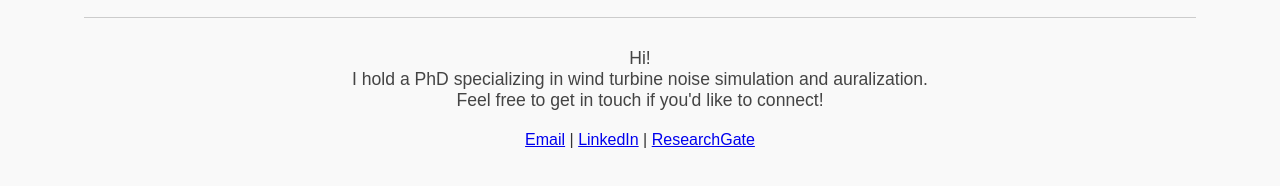
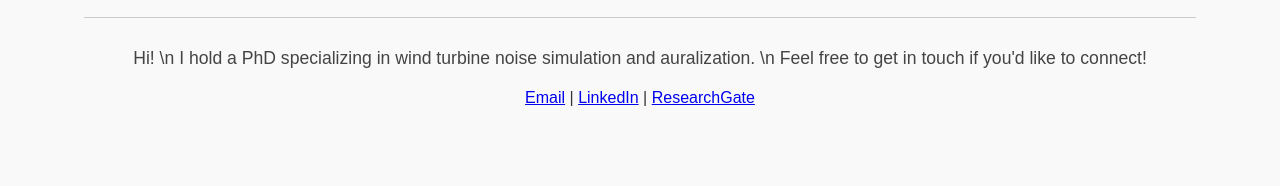
Before and after one commit to a-lost-cause/davidmascarenhas.io, a plain HTML site: page index.html in a window 1280 px wide. Shown: the part 104-290 px from the top of the page. Drawn offline with Linux system fonts and the light colour scheme.

Commit message:
Update index.html

```diff
--- a/index.html
+++ b/index.html
@@ -22,9 +22,7 @@
 
         <!-- Introduction Section -->
         <div class="intro">
-            <p> Hi! </p>
-            <p> I hold a PhD specializing in wind turbine noise simulation and auralization.</p>
-            <p> Feel free to get in touch if you'd like to connect!</p>
+            <p> Hi! \n I hold a PhD specializing in wind turbine noise simulation and auralization. \n Feel free to get in touch if you'd like to connect!</p>
         </div>
 
 
```
